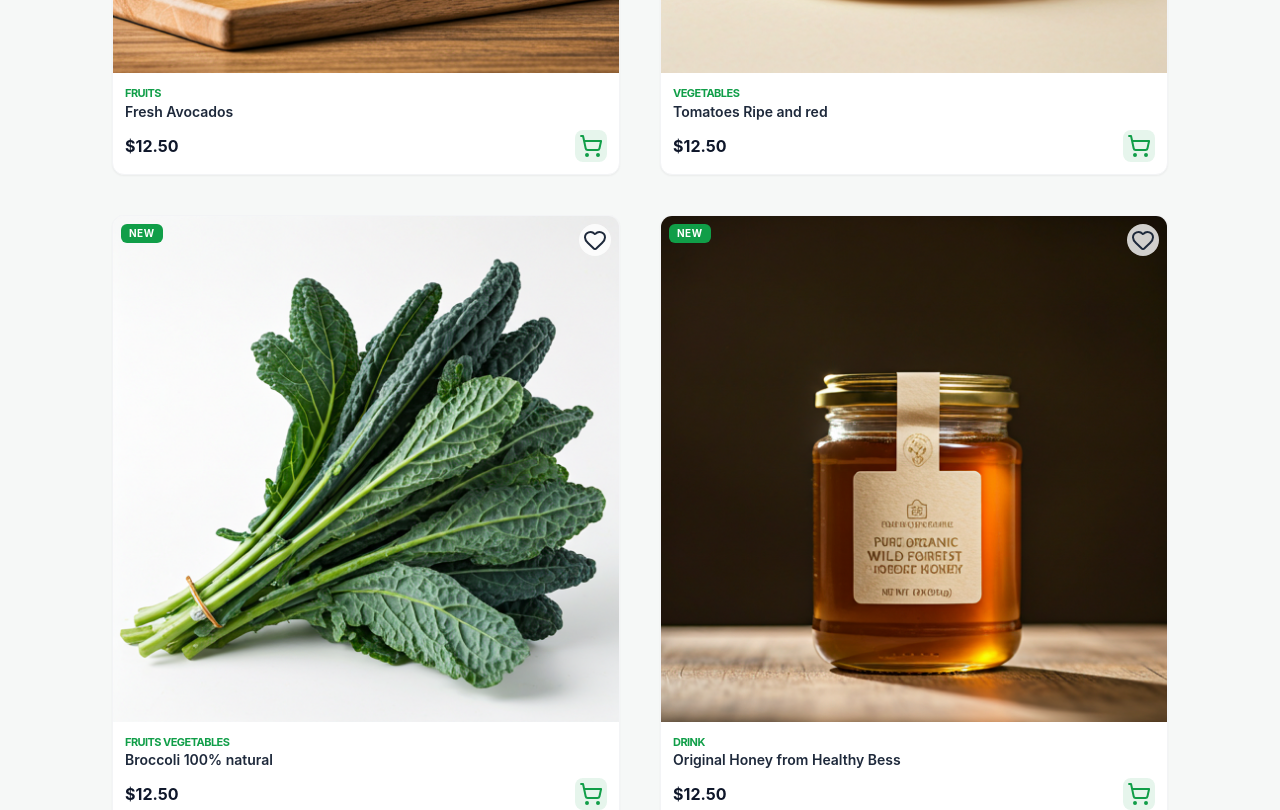
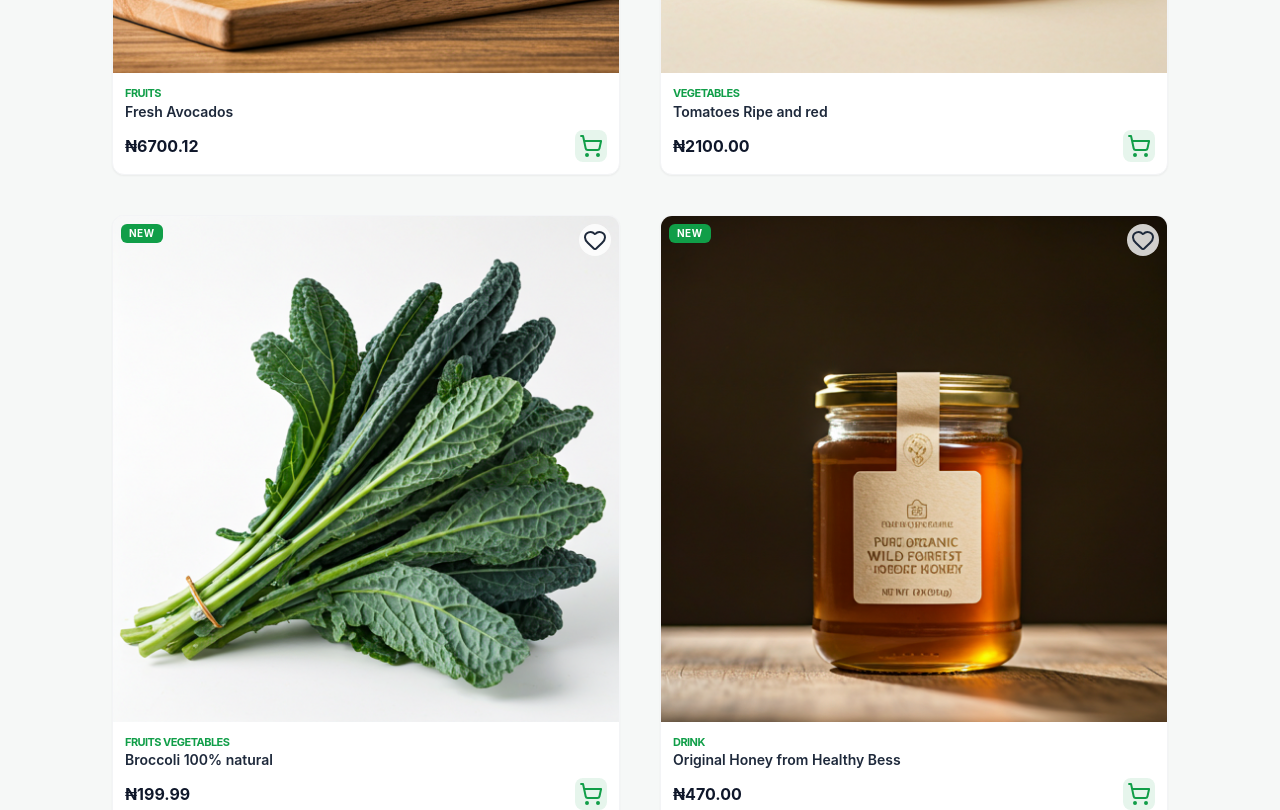
Before and after one commit to Dahmie87/PadiSquare-next-app, a Next.js app: page / in a window 1280 px wide. Shown: the part 1080-1890 px from the top of the page. Built offline with nearby package versions, Linux system fonts and the light colour scheme.

Commit message:
add name dynamically to details page

```diff
--- a/app/api/vendors/[vendor_id]/route.ts
+++ b/app/api/vendors/[vendor_id]/route.ts
@@ -1,6 +1,6 @@
 import { NextRequest, NextResponse } from 'next/server';
 
-// This is your data - in FastAPI this was at the top level
+// This is your data - in FastAPI this was aid:1t the top level
 const vendors = {
   1: {
     name: "Adenike Veges",
@@ -8,12 +8,12 @@ const vendors = {
     product_ad_details: "",
     is_verified: true,
     products: {
-      1: { name: "Fresh Avocados", price: "₦", description: "", category: "FRUITS", image: 1 },
-      2: { name: "Tomatoes Ripe and red", price: "₦", description: "", category: "VEGETABLES", image: 2 },
-      3: { name: "Broccoli 100% natural", price: "₦", description: "", category: "FRUITS VEGETABLES", image: 3 },
-      4: { name: "Original Honey from Healthy Bess", price: "₦", description: "", category: "DRINK", image: 4 },
-      5: { name: "Grapes for Fine Wine", price: "₦", description: "", category: "VEGETABLES", image: 5 },
-      6: { name: "Spinach for soup", price: "₦", description: "", category: "FRUITS", image: 6 },
+      1: {id:1, name: "Fresh Avocados", price: "₦6700.12", description: "", category: "FRUITS", image: 1 },
+      2: {id:2 ,name: "Tomatoes Ripe and red", price: "₦2100.00", description: "", category: "VEGETABLES", image: 2 },
+      3: {id:3, name: "Broccoli 100% natural", price: "₦199.99", description: "", category: "FRUITS VEGETABLES", image: 3 },
+      4: {id:4, name: "Original Honey from Healthy Bess", price: "₦470.00", description: "", category: "DRINK", image: 4 },
+      5: {id:5, name: "Grapes for Fine Wine", price: "₦68.00", description: "", category: "VEGETABLES", image: 5 },
+      6: {id:6, name: "Spinach for soup", price: "₦88.00", description: "", category: "FRUITS", image: 6 },
     }
   }
 };
--- a/app/components/ProductCard.tsx
+++ b/app/components/ProductCard.tsx
@@ -4,6 +4,8 @@ type Prods={
     image:number
     category:string
     name:string
+     price:string
+
 
 }
 
@@ -30,7 +32,7 @@ return(
 <p className="text-[11px] text-primary font-bold uppercase tracking-tighter">{prods.category}</p>
 <h3 className="text-sm font-semibold text-slate-800 dark:text-white line-clamp-1">{prods.name}</h3>
 <div className="mt-2 flex items-center justify-between">
-<span className="text-base font-bold text-slate-900 dark:text-white">$12.50</span>
+<span className="text-base font-bold text-slate-900 dark:text-white">{prods.price}</span>
 <button className="size-8 rounded-lg bg-primary/10 text-primary flex items-center justify-center">
 <ShoppingCart/>
 </button>
--- a/app/components/ProductGrid.tsx
+++ b/app/components/ProductGrid.tsx
@@ -7,10 +7,11 @@ import Link from 'next/link'
 import { ChevronLeft,ChevronRight } from 'lucide-react'
 
 type Prods={
-    id: string | number
+    id: number
     image:number
     category:string
     name:string
+    price:string
 }
 
 
@@ -20,20 +21,18 @@ const productsArr= Object.values(products) as Prods[]
 const PRODUCTS_PER_PAGE = 4
   const [currentPage, setCurrentPage] = useState(1)
 
-  // Total pages
+
   const totalPages = Math.ceil(productsArr.length / PRODUCTS_PER_PAGE)
 
    const startIndex = (currentPage - 1) * PRODUCTS_PER_PAGE
   const endIndex = startIndex + PRODUCTS_PER_PAGE
   const paginatedProducts = productsArr.slice(startIndex, endIndex)
-
-
+console.log(paginatedProducts[0].id)
   return (
     <div><div className="grid grid-cols-2 gap-10 p-8">
-  {paginatedProducts.map((product)=>(<Link key={product.id} href={'/products/1'}><ProductCard prods={product}/>
+  {paginatedProducts.map((product)=>(<Link key={product.id} href={`/products/${product.id}`}><ProductCard prods={product}/>
 </Link>))}
 </div>
-{/* <!-- Pagination --> */}
 <div className="flex items-center justify-center gap-2 mt-6 px-4">
 <button
           disabled={currentPage === 1}
--- a/app/products/[id]/page.tsx
+++ b/app/products/[id]/page.tsx
@@ -1,14 +1,20 @@
 import Link from "next/link";
 import { ChevronDown, ChevronLeft, Expand, MoreVertical, Search, ShoppingBasket, ShoppingCart, Star } from "lucide-react";
 
-export default function ProductDetailsPage(){
+export default async function ProductDetailsPage({params}:{params:{id:string}}){
+    const product_id = params.id
+
+    const res = await fetch(`http://localhost:3000/api/vendors/1/`)
+    const vendor= await  res.json()
+    const product=vendor.products[product_id]
+
     return(<div className="bg-background-light dark:bg-background-dark font-display text-[#0e1b13] dark:text-white antialiased">
 {/* <!-- Top Navigation Bar --> */}
 <header className="sticky top-0 z-50 bg-background-light/80 dark:bg-background-dark/80 backdrop-blur-md border-b border-gray-200 dark:border-gray-800">
 <div className="flex items-center p-4 justify-between max-w-xl mx-auto">
 <Link href={'/'} className="flex items-center gap-4">
 <ChevronLeft/>
-<h2 className="text-lg font-bold leading-tight tracking-tight">EcoStore Vendor</h2>
+<h2 className="text-lg font-bold leading-tight tracking-tight"> {vendor.name}</h2>
 </Link>
 <div className="flex items-center gap-3">
 <Search/>
```
